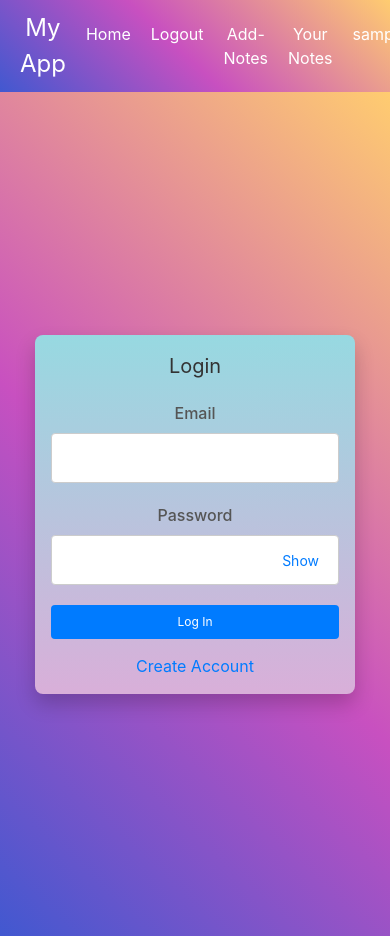
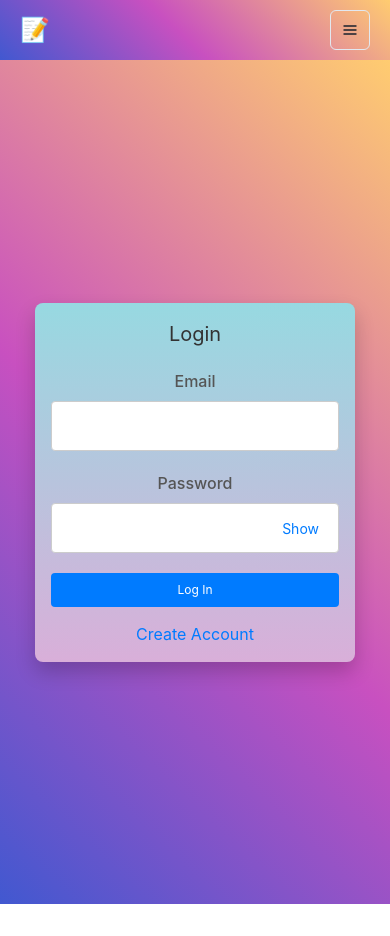
Before and after one commit to sajan1789/Notes-Taking-App, a React (Create React App) app in the folder front-end/: page /login in a window 390 px wide. After the commit the page ends 904 px from the top, so only its background shows below. Built offline with nearby package versions, Linux system fonts and the light colour scheme; sample sign-in values are in the browser's storage.

Commit message:
navbar-responsive

```diff
--- a/front-end/package.json
+++ b/front-end/package.json
@@ -3,6 +3,8 @@
   "version": "0.1.0",
   "private": true,
   "dependencies": {
+    "@chakra-ui/icon": "^3.1.0",
+    "@chakra-ui/icons": "^2.1.0",
     "@chakra-ui/react": "^2.8.0",
     "@emotion/react": "^11.11.1",
     "@emotion/styled": "^11.11.0",
--- a/front-end/src/Components/HomePage.jsx
+++ b/front-end/src/Components/HomePage.jsx
@@ -4,7 +4,7 @@ const HomePage = () => {
   return (
     <div className="home-page">
       <header className="hero">
-        <h1>Welcome to My App</h1>
+        <h1>Welcome to My Notes App</h1>
         <p>Your All-in-One Note Taking Solution</p>
       </header>
       <section className="features">
--- a/front-end/src/Components/Navbar.jsx
+++ b/front-end/src/Components/Navbar.jsx
@@ -1,34 +1,139 @@
-import React from 'react';
-import { Link } from 'react-router-dom';
-import '../Styles/Navbar.css';
-import { login ,logout} from '../Redux/action';
-import { useSelector,useDispatch} from "react-redux";
+import React from "react";
+import { Link } from "react-router-dom";
+import "../Styles/Navbar.css";
+import { login, logout } from "../Redux/action";
+import { useSelector, useDispatch } from "react-redux";
+import {
+  HamburgerIcon,
+  ExternalLinkIcon,
+  EditIcon,
+  RepeatIcon,
+  AddIcon,
+} from "@chakra-ui/icons";
+
+import {
+  Menu,
+  MenuButton,
+  MenuList,
+  MenuItem,
+  MenuItemOption,
+  MenuGroup,
+  MenuOptionGroup,
+  MenuDivider,
+  IconButton,
+} from "@chakra-ui/react";
 const Navbar = () => {
-  const {user}=useSelector((store)=>store.authReducer)
-  const dispatch=useDispatch()
+  const { user } = useSelector((store) => store.authReducer);
+  const dispatch = useDispatch();
   return (
     <nav className="navbar">
       <div className="navbar-container">
-        <Link to="/" className="navbar-brand">My App</Link>
+        <Link to="/" className="navbar-brand">
+          📝
+        </Link>
         <ul className="navbar-links">
           <li className="navbar-item">
-            <Link to="/" className="navbar-link">Home</Link>
+            <Link to="/" className="navbar-link">
+              Home
+            </Link>
           </li>
           <li className="navbar-item">
-         { user ?<Link  className="navbar-link" onClick={()=>dispatch(logout())}>Logout</Link> :<Link to="/login" className="navbar-link">Login</Link> }
+            {user ? (
+              <Link
+                to="/"
+                className="navbar-link"
+                onClick={() => dispatch(logout())}
+              >
+                Logout
+              </Link>
+            ) : (
+              <Link to="/login" className="navbar-link">
+                Login
+              </Link>
+            )}
           </li>
           <li className="navbar-item">
-            <Link to="/addnotes" className="navbar-link">Add-Notes</Link>
+            <Link to="/addnotes" className="navbar-link">
+              Add-Notes
+            </Link>
           </li>
           <li className="navbar-item">
-            <Link to="/notes" className="navbar-link">Your Notes</Link>
+            <Link to="/notes" className="navbar-link">
+              Your Notes
+            </Link>
           </li>
-         {user ? <li className="navbar-item">
-            <Link to="/notes" className="navbar-link">{user.split(' ')[0]}</Link>
-          </li>:null}
+          {user ? (
+            <li className="navbar-item">
+              <Link className="navbar-link">{user.split(" ")[0]}</Link>
+            </li>
+          ) : null}
+        </ul>
+        <ul className="navbar-in-mobile-mode">
+        <Menu >
+          <MenuButton
+            as={IconButton}
+            aria-label="Options"
+            icon={<HamburgerIcon />}
+            variant="outline"
+
+          />
+          <MenuList  bgGradient="linear(to-l, #7928CA, #FF0080)" >
+            <MenuItem  bgGradient="linear(to-l, #7928CA, #FF0080)" _hover={{ bg: 'gray.400' }}>
+              <li className="navbar-item"  >
+                <Link to="/" className="navbar-link" >
+                  Home
+                </Link>
+              </li>
+            </MenuItem >
+            <MenuItem  bgGradient="linear(to-l, #7928CA, #FF0080)"  _hover={{ bg: 'gray.400' }} >
+              <li className="navbar-item">
+                {user ? (
+                  <Link
+                    to="/"
+                    className="navbar-link"
+                    onClick={() => dispatch(logout())}
+                  >
+                    Logout
+                  </Link>
+                ) : (
+                  <Link to="/login" className="navbar-link">
+                    Login
+                  </Link>
+                )}
+              </li>
+            </MenuItem>
+            <MenuItem  bgGradient="linear(to-l, #7928CA, #FF0080)" _hover={{ bg: 'gray.400' }}>
+              <li className="navbar-item">
+                <Link to="/addnotes" className="navbar-link">
+                  Add-Notes
+                </Link>
+              </li>
+            </MenuItem>
+            <MenuItem  bgGradient="linear(to-l, #7928CA, #FF0080)" _hover={{ bg: 'gray.400' }}>
+              <li className="navbar-item">
+                <Link to="/notes" className="navbar-link">
+                  Your Notes
+                </Link>
+              </li>
+            </MenuItem >
+            <MenuItem bgGradient="linear(to-l, #7928CA, #FF0080)" _hover={{ bg: 'gray.400' }}>
+              {user ? (
+                <li className="navbar-item">
+                  <Link className="navbar-link">{user.split(" ")[0]}</Link>
+                </li>
+              ) : null}
+            </MenuItem>
+
+          </MenuList>
+        </Menu>
 
         </ul>
+
+
       </div>
+
+
+
     </nav>
   );
 };
--- /dev/null
+++ b/front-end/src/Components/PrivateRoutes.jsx
@@ -0,0 +1,21 @@
+import React from "react";
+import { useLocation ,Navigate} from "react-router-dom";
+import { useToast } from "@chakra-ui/react";
+export const PrivateRoute=({children})=>{
+    const toast = useToast()
+    const location=useLocation();
+    const token=localStorage.getItem("token")
+    if(!token){
+
+        toast({
+            position: 'top',
+            title: "Please Login First",
+
+            status: 'error',
+            duration: 3000,
+            isClosable: true,
+          })
+          return <Navigate state={location.pathname} to={"/login"} replace/>
+    }
+    return children;
+}
--- a/front-end/src/Pages/Login.jsx
+++ b/front-end/src/Pages/Login.jsx
@@ -4,8 +4,9 @@ import { login } from '../Redux/action'
 import { useSelector,useDispatch} from "react-redux";
 import '../Styles/login.css'
 import { useToast } from '@chakra-ui/react'
-import { useNavigate,Link } from 'react-router-dom';
+import { useNavigate,Link,useLocation } from 'react-router-dom';
 const Login = () => {
+  const location=useLocation()
   const dispatch=useDispatch()
   const navigate=useNavigate()
   const toast = useToast()
@@ -47,7 +48,7 @@ const Login = () => {
         localStorage.setItem("userName",res.name)
        setemail("")
          setPassword("")
-          navigate("/")
+         navigate( location.state ? location.state : "/",{replace:true})
      }
 
     })
--- a/front-end/src/Pages/MainRoutes.jsx
+++ b/front-end/src/Pages/MainRoutes.jsx
@@ -6,14 +6,18 @@ import Login from './Login'
 import AddNotes from './AddNotes'
 import Signup from './SignUp'
 import Notes from './Notes'
+import { PrivateRoute } from '../Components/PrivateRoutes'
 const MainRoutes = () => {
   return (
       <Routes>
            <Route path="/"  element={<HomePage/>}/>
             <Route path='/login' element={<Login/>}/>
-            <Route path='/addnotes' element={<AddNotes/>}/>
             <Route path='/signup' element={<Signup/>}/>
-            <Route path='/notes' element={<Notes/>}/>
+
+            <Route path='/notes' element={ <PrivateRoute>  <Notes/> </PrivateRoute>}/>
+            <Route path='/addnotes' element={<PrivateRoute><AddNotes/></PrivateRoute> }/>
+
+            <Route  path="*"  element={<h3>404 Page not found</h3>}/>
       </Routes>
   )
 }
--- a/front-end/src/Styles/Navbar.css
+++ b/front-end/src/Styles/Navbar.css
@@ -12,6 +12,7 @@
 
   .navbar-container {
     display: flex;
+
     justify-content: space-between;
     align-items: center;
     max-width: 1200px;
@@ -26,6 +27,7 @@
   }
 
   .navbar-links {
+
     list-style: none;
     display: flex;
     margin: 0;
@@ -33,6 +35,7 @@
   }
 
   .navbar-item {
+
     margin-left: 20px;
   }
 
@@ -45,3 +48,18 @@
   .navbar-link:hover {
     text-decoration: underline;
   }
+
+.navbar-in-mobile-mode{
+  display: none;
+}
+@media (max-width: 768px) {
+  .navbar-links {
+    display: none;
+  }
+  .navbar-in-mobile-mode{
+    display: block;
+  }
+}
+.navbar-in-mobile-mode{
+
+}
```
Also changed, not shown: 1 other file (tests, documents, lock files or other folders).
